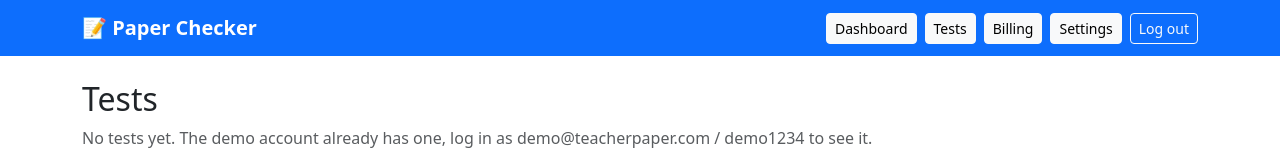
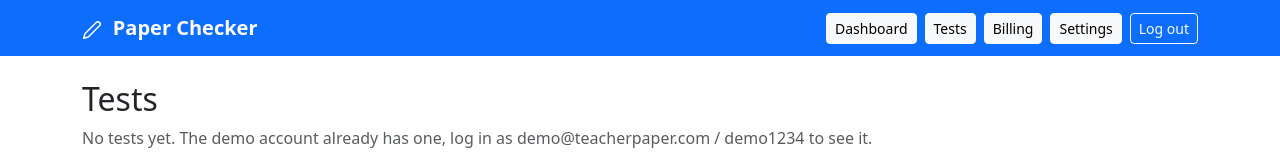
Before and after one commit to Asif-muneeer/paper-grade-ai, a Next.js app: page /dashboard/tests in a window 1280 px wide. Shown: the top 160 px of the page. Built offline with nearby package versions, Linux system fonts and the light colour scheme; no server answers.

Commit message:
Replace emoji icons with professional SVG icons

```diff
--- a/app/dashboard/layout.js
+++ b/app/dashboard/layout.js
@@ -1,4 +1,5 @@
 import Link from "next/link";
+import { PencilIcon } from "../components/icons";
 export default function DashLayout({ children }) {
-  return (<div><nav className="navbar navbar-expand-lg navbar-dark bg-primary no-print"><div className="container"><Link className="navbar-brand fw-bold" href="/dashboard">📝 Paper Checker</Link><div className="ms-auto d-flex flex-wrap gap-2"><Link className="btn btn-sm btn-light" href="/dashboard">Dashboard</Link><Link className="btn btn-sm btn-light" href="/dashboard/tests">Tests</Link><Link className="btn btn-sm btn-light" href="/dashboard/billing">Billing</Link><Link className="btn btn-sm btn-light" href="/dashboard/settings">Settings</Link><a className="btn btn-sm btn-outline-light" href="/api/auth/logout">Log out</a></div></div></nav><main className="container py-4">{children}</main></div>);
+  return (<div><nav className="navbar navbar-expand-lg navbar-dark bg-primary no-print"><div className="container"><Link className="navbar-brand fw-bold" href="/dashboard"><span className="brand-icon"><PencilIcon size={20} /></span> Paper Checker</Link><div className="ms-auto d-flex flex-wrap gap-2"><Link className="btn btn-sm btn-light" href="/dashboard">Dashboard</Link><Link className="btn btn-sm btn-light" href="/dashboard/tests">Tests</Link><Link className="btn btn-sm btn-light" href="/dashboard/billing">Billing</Link><Link className="btn btn-sm btn-light" href="/dashboard/settings">Settings</Link><a className="btn btn-sm btn-outline-light" href="/api/auth/logout">Log out</a></div></div></nav><main className="container py-4">{children}</main></div>);
 }
```
